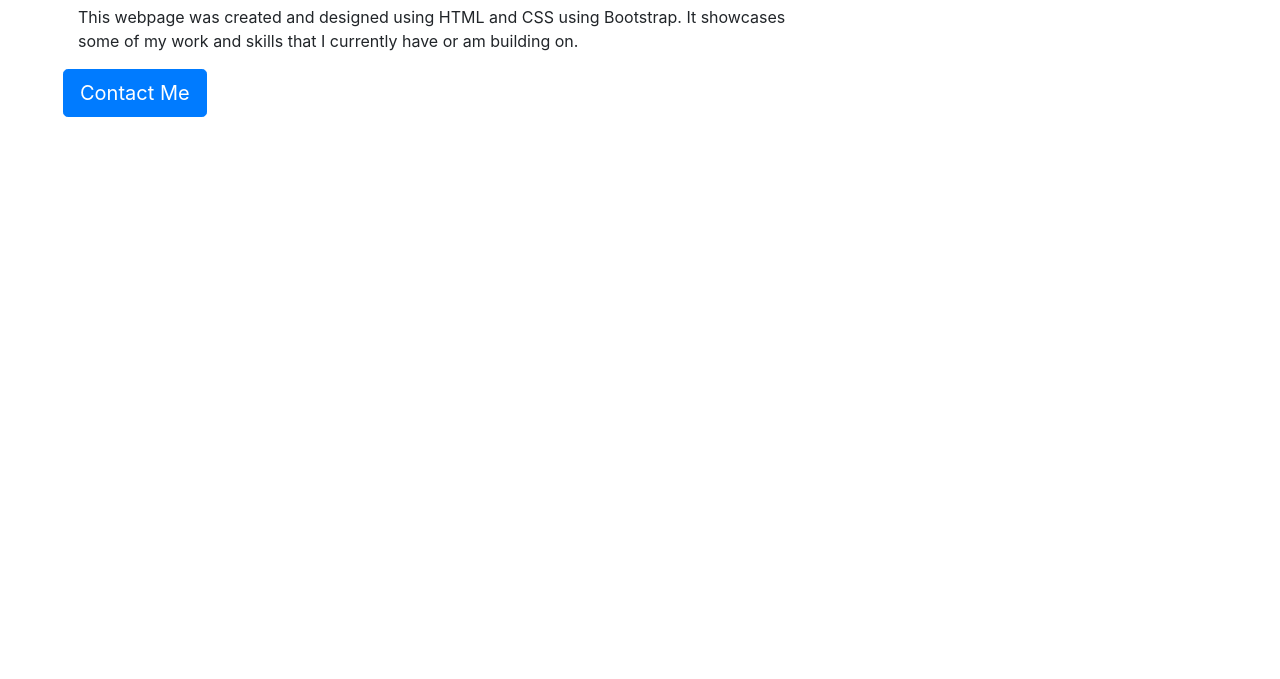
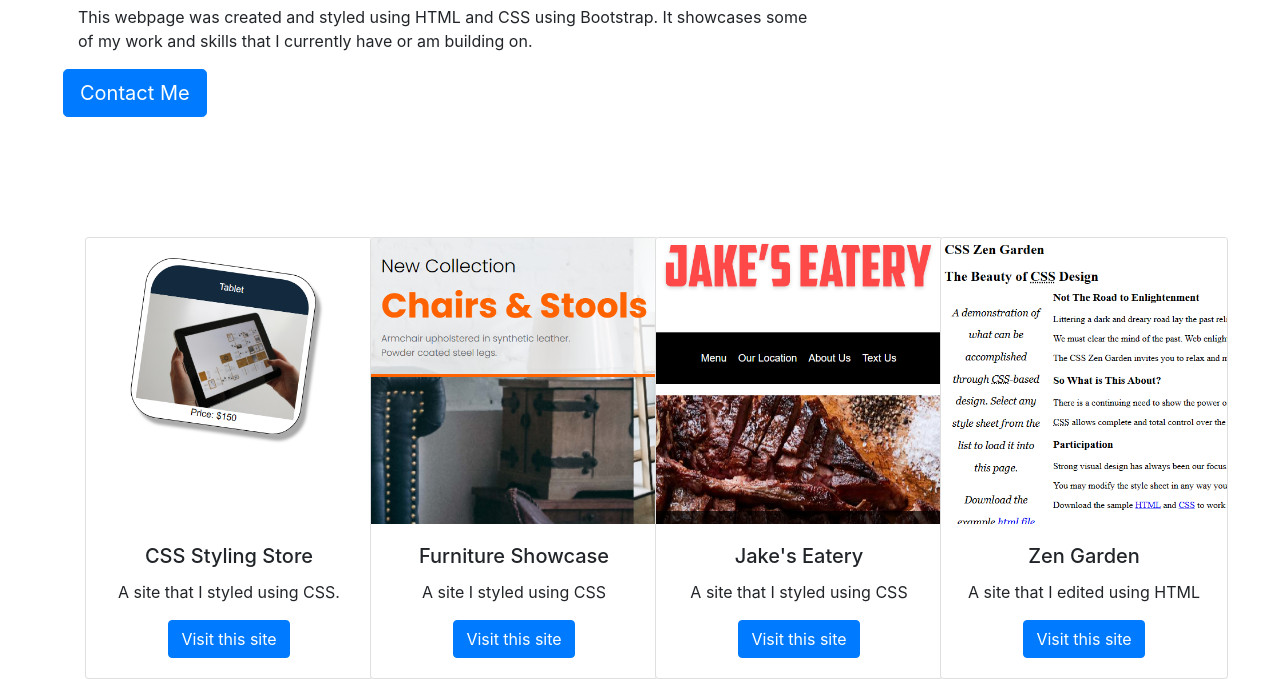
Before and after one commit to shutomasi/Bootstrap-Portfolio, a plain HTML site: page index.html in a window 1280 px wide. Shown: the part 203-882 px from the top of the page. Before the commit the page ends 800 px from the top, so only its background shows below. Drawn offline with nearby package versions, Linux system fonts and the light colour scheme.

Commit message:
Added code for the 'my work' section

```diff
--- a/css/style.css
+++ b/css/style.css
@@ -1,5 +1,8 @@
 /* navbar */
 /* hero section (jumbotron) */
+.jumbo {
+    background: url(../images/hero-background.jpg);
+}
 /* work section (cards) */
 /* skills section (cards) */
 /* about section (cards) */
--- a/index.html
+++ b/index.html
@@ -35,7 +35,7 @@
     <div class="p-5 mb-4 bg-body-tertiary rounded-3">
         <div class="container-fluid py-5">
             <h1 class="display-5 fw-bold">Welcome To My Portfolio</h1>
-            <p class="col-md-8 fs-4">This webpage was created and designed using HTML and CSS using Bootstrap. It
+            <p class="col-md-8 fs-4">This webpage was created and styled using HTML and CSS using Bootstrap. It
                 showcases some of my work and skills that I currently have or am building on.</p>
             <button class="btn btn-primary btn-lg" type="button">Contact Me</button>
             <!-- LINK THIS TO A MODAL WITH EMAIL AND PHONE NUMBER -->
@@ -43,6 +43,51 @@
     </div>
 
     <!-- work section (cards) -->
+    <div id="work" class="container text-center">
+        <div class="row">
+            <div class="col-lg-3 col-md-3 col-sm-12">
+                <div class="card" style="width: 18rem;">
+                    <img src="images/css-styling-store.png" class="card-img-top" alt="...">
+                    <div class="card-body">
+                        <h5 class="card-title">CSS Styling Store</h5>
+                        <p class="card-text">A site that I styled using CSS.</p>
+                        <a href="https://smallfly4702.github.io/css-styling-store/" class="btn btn-primary">Visit this site</a>
+                    </div>
+                </div>
+            </div>
+            <div class="col-lg-3 col-md-3 col-sm-12">
+                <div class="card" style="width: 18rem;">
+                    <img src="images/furniture-showcase.png" class="card-img-top" alt="...">
+                    <div class="card-body">
+                        <h5 class="card-title">Furniture Showcase</h5>
+                        <p class="card-text">A site I styled using CSS</p>
+                        <a href="https://smallfly4702.github.io/furniture-showcase/" class="btn btn-primary">Visit this site</a>
+                    </div>
+                </div>
+            </div>
+            <div class="col-lg-3 col-md-4 col-sm-12">
+                <div class="card" style="width: 18rem;">
+                    <img src="images/jakes-eatery.png" class="card-img-top" alt="...">
+                    <div class="card-body">
+                        <h5 class="card-title">Jake's Eatery</h5>
+                        <p class="card-text">A site that I styled using CSS</p>
+                        <a href="https://smallfly4702.github.io/jakes-eatery/" class="btn btn-primary">Visit this site</a>
+                    </div>
+                </div>
+            </div>
+            <div class="col-lg-3 col-md-3 col-sm-12">
+                <div class="card" style="width: 18rem;">
+                    <img src="images/zen-garden.png" class="card-img-top" alt="...">
+                    <div class="card-body">
+                        <h5 class="card-title">Zen Garden</h5>
+                        <p class="card-text">A site that I edited using HTML</p>
+                        <a href="#" class="btn btn-primary">Visit this site</a>
+                    </div>
+                </div>
+            </div>
+        </div>
+    </div>
+
     <!-- skills section (cards) -->
     <!-- about section (cards) -->
     <!-- footer -->
```
